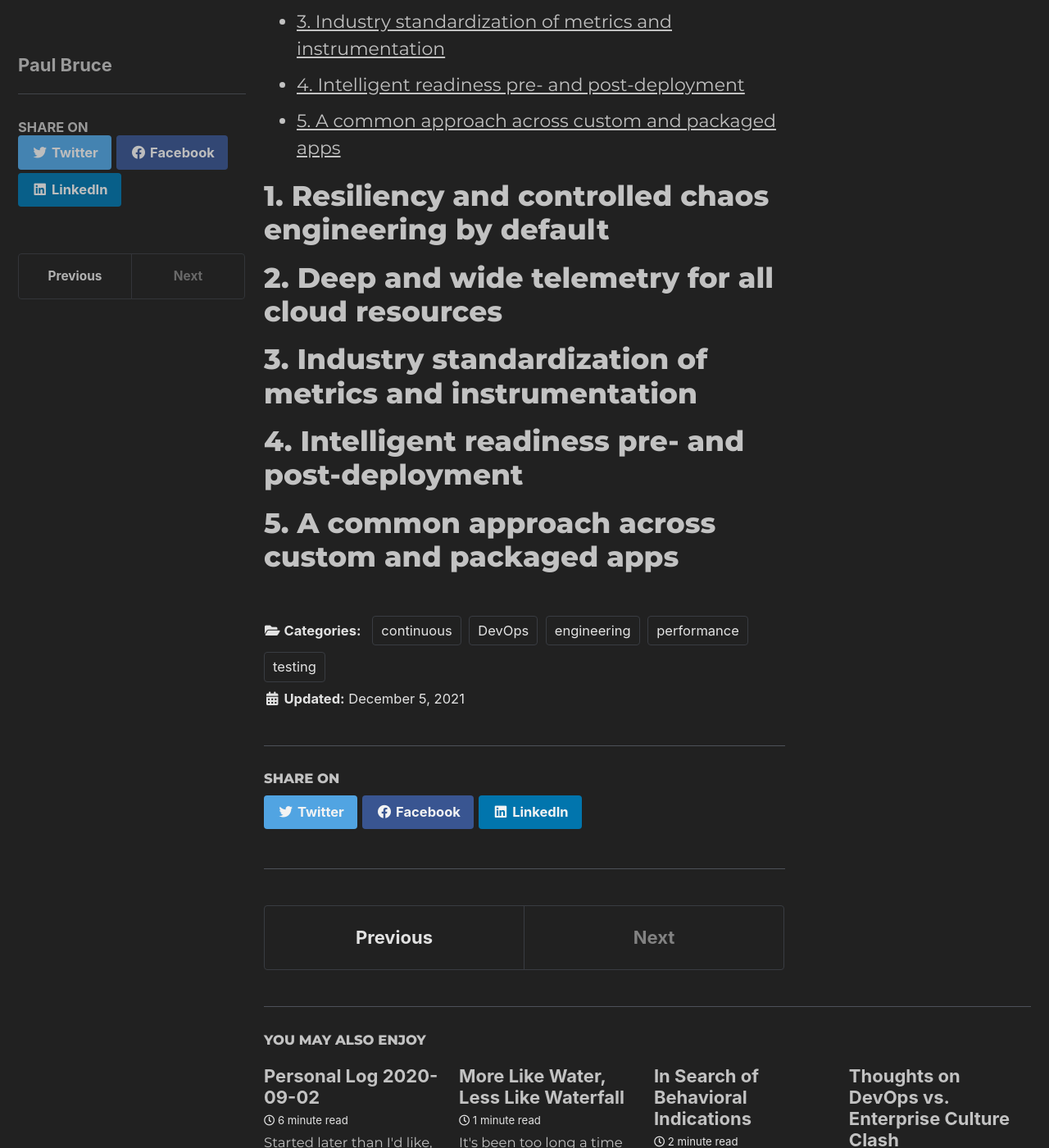
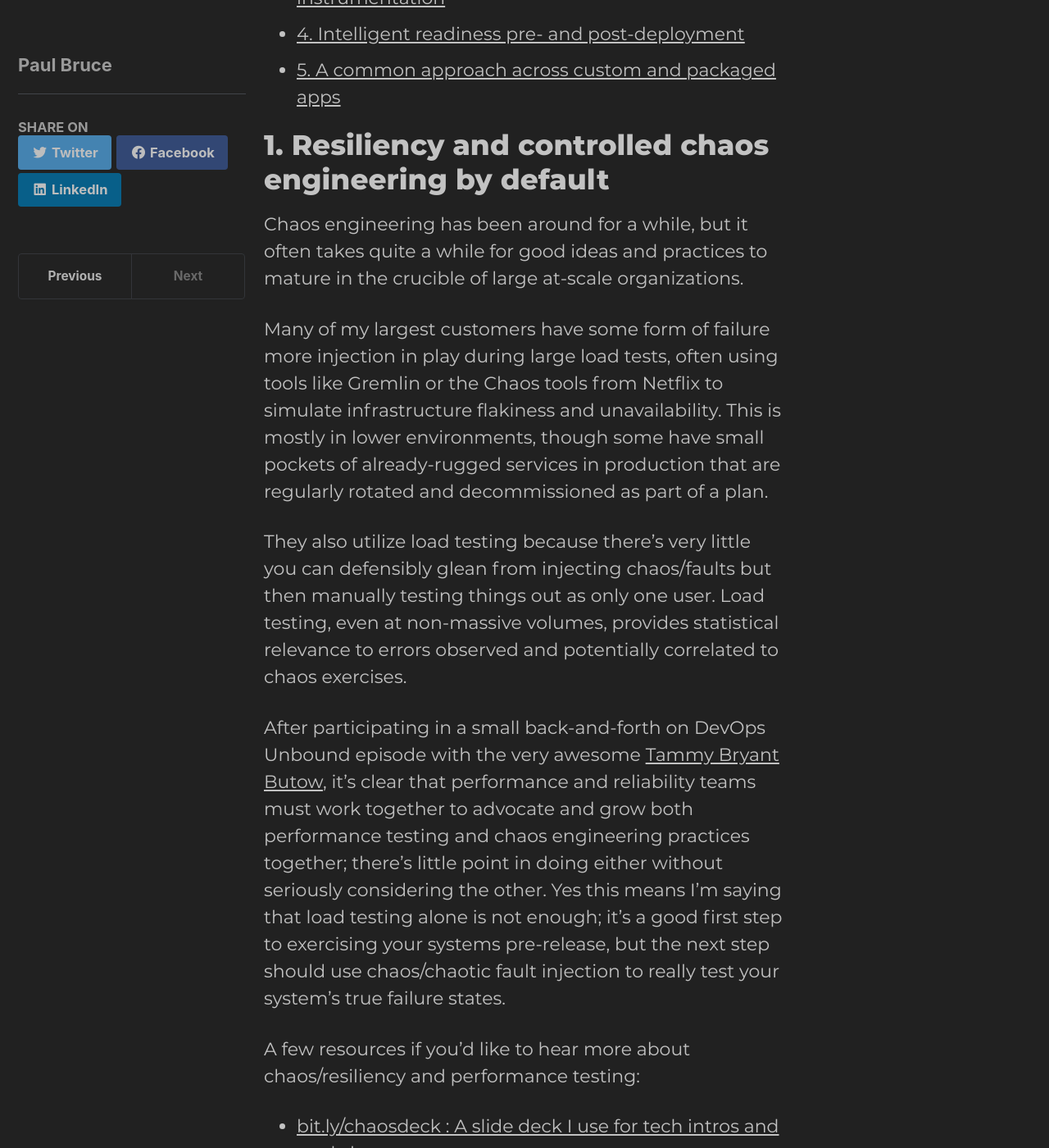
Before and after one commit to paulsbruce/paulsbruce.io, a Jekyll site: the page built from _posts/2021-12-06-5-trends-shaping-the-future-of-performance-engineering.markdown, in a window 1280 px wide and 1400 px high, scrolled down 1258 px. Shown: the whole window at 82% size. Built offline with Jekyll 4.4.1, drawn with Linux system fonts in a browser that asks for light colours; cached includes are drawn as plain includes; some of the changed text lies outside the part shown.

Commit message:
Article update

```diff
--- a/_config.yaml
+++ b/_config.yaml
@@ -55,7 +55,7 @@ footer:
       url: "https://www.linkedin.com/in/paulsbruce/"
 
 after_footer_scripts:
-- "/assets/js/after-footer-scripts.js?20211201092725"
+- "/assets/js/after-footer-scripts.js?20211206110925"
 
 # Reading Files
 include:
--- a/_posts/2021-12-06-5-trends-shaping-the-future-of-performance-engineering.markdown
+++ b/_posts/2021-12-06-5-trends-shaping-the-future-of-performance-engineering.markdown
@@ -28,9 +28,7 @@ As part of my usual duties, Tricentis asked me to name a few key themes and tren
 There is no predicting the future, there's only keeping your eyes and ears open
  and developing intuition, then collecting evidence for AND against hypotheses.
 
-Before it is recorded and published on Dec 14th 2021, you can sign up [here](https://www.bigmarker.com/techwell-corporation/5-Trends-Shaping-the-Future-of-Performance-Engineering).
-
-After it is broadcast, I will provide a link to the video (may require signup).
+Before it is recorded and published on Dec 14th 2021, you can sign up [here](https://www.bigmarker.com/techwell-corporation/5-Trends-Shaping-the-Future-of-Performance-Engineering). After it is broadcast, I will update this article to provide a link to the video (may require signup).
 
 <iframe src="https://docs.google.com/presentation/d/e/2PACX-1vQCtC7zalzcJkXfSYgFXcKyFoek4pTX494cZglTU303devTx1csCx-CBb-PrCroklIaCjunraJ19SI2/embed?start=true&loop=true&delayms=3000" frameborder="0" width="960" height="569" allowfullscreen="true" mozallowfullscreen="true" webkitallowfullscreen="true"></iframe>
 
@@ -41,6 +39,33 @@ After it is broadcast, I will provide a link to the video (may require signup).
 - [5. A common approach across custom and packaged apps](#5-a-common-approach-across-custom-and-packaged-apps)
 
 # 1. Resiliency and controlled chaos engineering by default
+Chaos engineering has been around for a while, but it often takes quite a while for
+ good ideas and practices to mature in the crucible of large at-scale organizations.
+
+Many of my largest customers have some form of failure more injection in play during
+ large load tests, often using tools like Gremlin or the Chaos tools from Netflix
+ to simulate infrastructure flakiness and unavailability. This is mostly in lower
+ environments, though some have small pockets of already-rugged services in production
+ that are regularly rotated and decommissioned as part of a plan.
+
+They also utilize load testing because there's very little you can defensibly glean
+ from injecting chaos/faults but then manually testing things out as only one user.
+ Load testing, even at non-massive volumes, provides statistical relevance to errors
+ observed and potentially correlated to chaos exercises.
+
+After participating in a small back-and-forth on DevOps Unbound episode with the very
+ awesome [Tammy Bryant Butow](https://www.linkedin.com/in/tammybutow/), it's clear that
+ performance and reliability teams must
+ work together to advocate and grow both performance testing and chaos engineering
+ practices together; there's little point in doing either without seriously considering
+ the other. Yes this means I'm saying that load testing alone is not enough; it's
+ a good first step to exercising your systems pre-release, but the next step should
+ use chaos/chaotic fault injection to really test your system's true failure states.
+
+A few resources if you'd like to hear more about chaos/resiliency and performance testing:
+- [bit.ly/chaosdeck : A slide deck I use for tech intros and workshops](https://bit.ly/chaosdeck)
+- [bit.ly/chaosvideos : A playlist of really good videos on chaos testing](https://bit.ly/chaosvideos)
+
 # 2. Deep and wide telemetry for all cloud resources
 # 3. Industry standardization of metrics and instrumentation
 # 4. Intelligent readiness pre- and post-deployment
--- a/assets/js/after-footer-scripts.js
+++ b/assets/js/after-footer-scripts.js
@@ -1,6 +1,7 @@
 function updatePageDynamics() {
   updateOffsiteLinksToOpenInBlank()
   updateYoutubeLinksToEmbeds()
+  updateIframesToBeResponsive()
 }
 
 function updateOffsiteLinksToOpenInBlank() {
@@ -47,10 +48,10 @@ function isUrlValid(url) {
   return /^(https?|s?ftp):\/\/(((([a-z]|\d|-|\.|_|~|[\u00A0-\uD7FF\uF900-\uFDCF\uFDF0-\uFFEF])|(%[\da-f]{2})|[!\$&'\(\)\*\+,;=]|:)*@)?(((\d|[1-9]\d|1\d\d|2[0-4]\d|25[0-5])\.(\d|[1-9]\d|1\d\d|2[0-4]\d|25[0-5])\.(\d|[1-9]\d|1\d\d|2[0-4]\d|25[0-5])\.(\d|[1-9]\d|1\d\d|2[0-4]\d|25[0-5]))|((([a-z]|\d|[\u00A0-\uD7FF\uF900-\uFDCF\uFDF0-\uFFEF])|(([a-z]|\d|[\u00A0-\uD7FF\uF900-\uFDCF\uFDF0-\uFFEF])([a-z]|\d|-|\.|_|~|[\u00A0-\uD7FF\uF900-\uFDCF\uFDF0-\uFFEF])*([a-z]|\d|[\u00A0-\uD7FF\uF900-\uFDCF\uFDF0-\uFFEF])))\.)+(([a-z]|[\u00A0-\uD7FF\uF900-\uFDCF\uFDF0-\uFFEF])|(([a-z]|[\u00A0-\uD7FF\uF900-\uFDCF\uFDF0-\uFFEF])([a-z]|\d|-|\.|_|~|[\u00A0-\uD7FF\uF900-\uFDCF\uFDF0-\uFFEF])*([a-z]|[\u00A0-\uD7FF\uF900-\uFDCF\uFDF0-\uFFEF])))\.?)(:\d*)?)(\/((([a-z]|\d|-|\.|_|~|[\u00A0-\uD7FF\uF900-\uFDCF\uFDF0-\uFFEF])|(%[\da-f]{2})|[!\$&'\(\)\*\+,;=]|:|@)+(\/(([a-z]|\d|-|\.|_|~|[\u00A0-\uD7FF\uF900-\uFDCF\uFDF0-\uFFEF])|(%[\da-f]{2})|[!\$&'\(\)\*\+,;=]|:|@)*)*)?)?(\?((([a-z]|\d|-|\.|_|~|[\u00A0-\uD7FF\uF900-\uFDCF\uFDF0-\uFFEF])|(%[\da-f]{2})|[!\$&'\(\)\*\+,;=]|:|@)|[\uE000-\uF8FF]|\/|\?)*)?(#((([a-z]|\d|-|\.|_|~|[\u00A0-\uD7FF\uF900-\uFDCF\uFDF0-\uFFEF])|(%[\da-f]{2})|[!\$&'\(\)\*\+,;=]|:|@)|\/|\?)*)?$/i.test(url);
 }
 
-function updateOffsiteLinksToOpenInBlank() {
+function updateIframesToBeResponsive() {
   var els = $("iframe").each(function(i,o) {
     var iframe = $(o)
-    if(isUrlValid(iframe.attr("src")) && iframe.attr("src").indexOf('docs.google.com/presentation')) {
+    if(isUrlValid(iframe.attr("src")) && iframe.attr("src").indexOf('docs.google.com/presentation')>-1) {
       iframe.addClass('responsive-iframe').wrap($('<div class="responsive-iframe-container">'))
     }
   });
```
